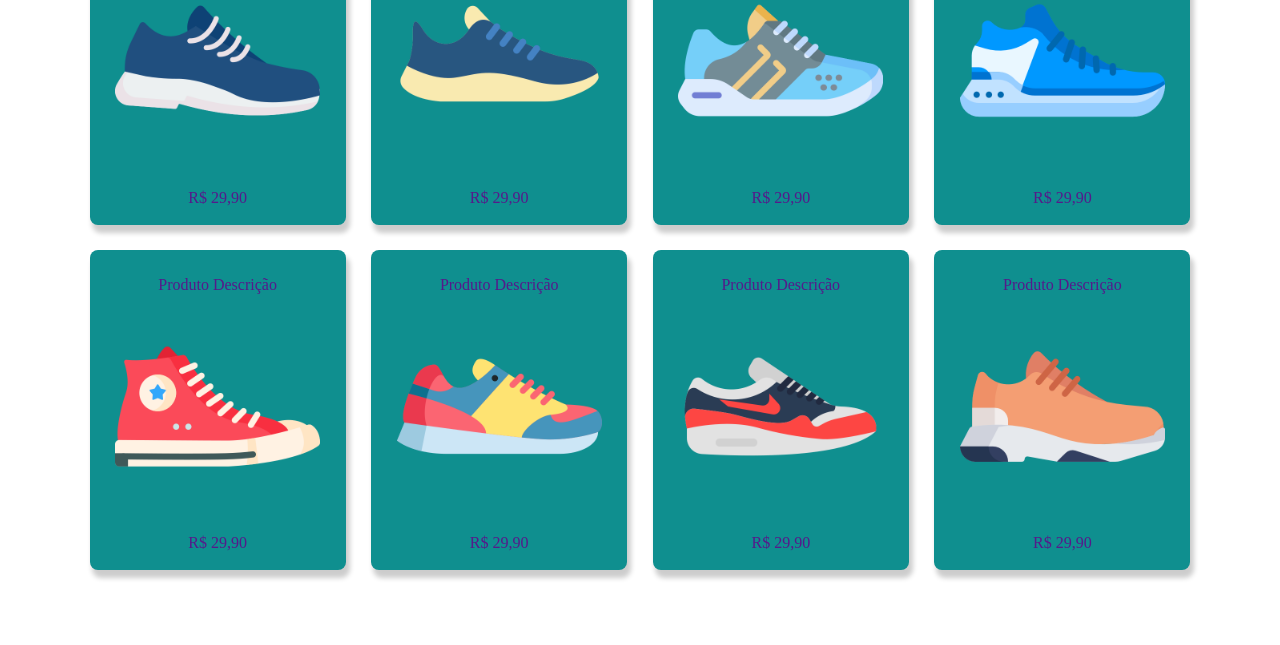
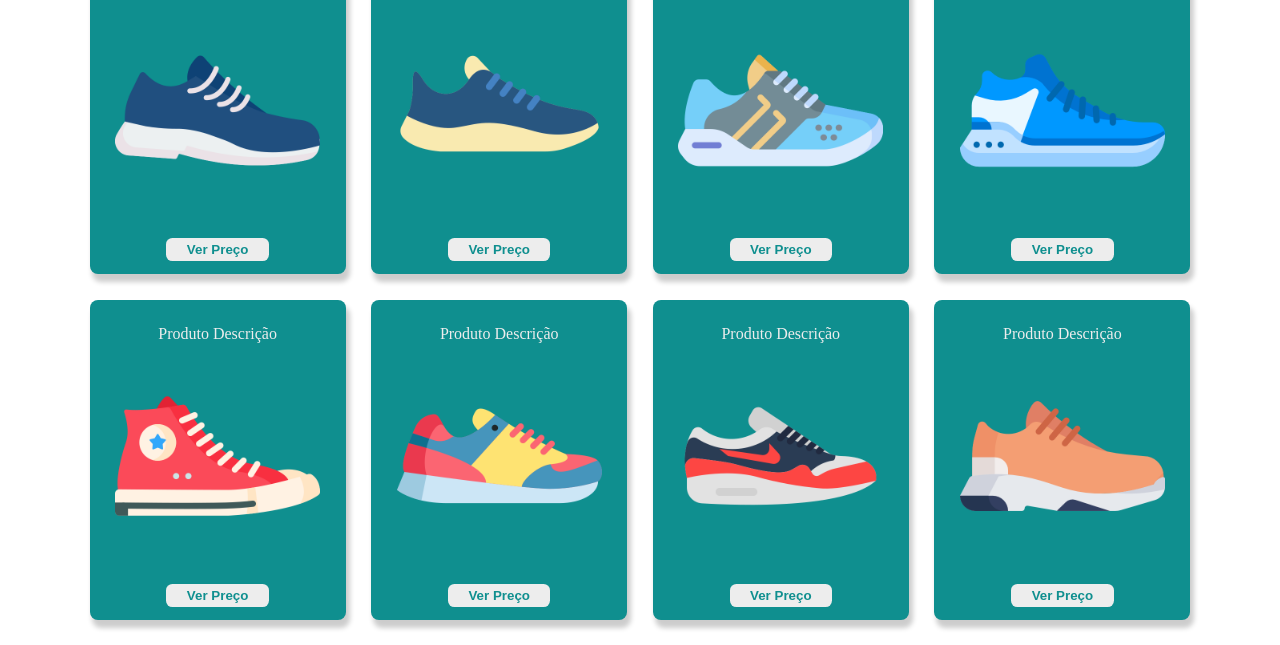
Before and after one commit to ailtonbarreto/webstore, a plain HTML site: page tenis.html in a window 1280 px wide. Shown: the part 313-958 px from the top of the page. Before the commit the page ends 909 px from the top, so only its background shows below. Drawn offline with Linux system fonts and the light colour scheme.

Commit message:
updating

```diff
--- a/Style/index.css
+++ b/Style/index.css
@@ -124,6 +124,10 @@ section{
     text-align: center;
 }
 
+.card a{
+    color: var(--cor-text);
+}
+
 .card img{
     display: flex;
     width: 100%;
@@ -145,7 +149,7 @@ section{
 
 .departamentos{
     display: flex;
-    justify-content: space-around;
+    justify-content: center;
 }
 
 .card-meio img{
@@ -154,11 +158,12 @@ section{
 
 .card-meio{
     background-color: var(--cor-text);
-    height: 14vw;
-    width: 33vw;
+    height: 15vw;
+    width: 30vw;
     display: flex;
     flex-direction: column;
     align-items: center;
+    text-align: center;
     justify-content: center;
     border-radius: 8px;
     cursor: pointer;
@@ -168,7 +173,7 @@ section{
 .meio{
     display: flex;
     flex-direction: column;
-    gap: 1vw;
+    gap: 2vw;
 }
 
 .pontas img{
@@ -177,7 +182,7 @@ section{
 
 .pontas{
     background-color: var(--cor-text);
-    height: 30vw;
+    height: 32vw;
     display: flex;
     padding: 3vw;
     flex-direction: column;
--- a/Style/tenis.css
+++ b/Style/tenis.css
@@ -7,7 +7,6 @@
 }
 
 *{
-
     box-sizing: border-box;
     list-style: none;
     text-decoration: none;
@@ -17,6 +16,7 @@
 
 body{
     background-color: var(--cor-bg);
+    height: 100vh;
 }
 
 header{
@@ -29,6 +29,7 @@ header{
     padding-right: 2vw;
     position: fixed;
     width: 100vw;
+    top: 0;
     z-index: 1;
 }
 
@@ -81,21 +82,19 @@ li a{
 }
 
 .texto-home{
-    position: fixed;
     display: flex;
     justify-content: center;
     color: var(--cor-principal);
     font-size: 3vw;
     margin-left: 5vw;
     margin-right: 5vw;
-    margin-top: 15vw;
+    margin-top: 10vw;
     text-shadow: 2px 4px 10px rgba(0, 0, 0, 0.5);
 }
 
-
 section{
     position: relative;
-    top: 15vw;
+    top: 2vw;
     display: flex;
     flex-direction: row;
     justify-content: center;
@@ -124,3 +123,19 @@ section{
     margin-top: 5%;
     margin-bottom: 2vw;
 }
+
+.card a{
+    color: var(--cor-text);
+}
+
+
+.btn-prod{
+    background-color: var(--cor-text);
+    border: none;
+    padding: 0.3vw;
+    color: #0f8f8f;
+    width: 50%;
+    border-radius: 0.5vw;
+    cursor: pointer;
+    font-weight: bolder;
+}
--- /dev/null
+++ b/login-sucess.css
@@ -0,0 +1,20 @@
+*{
+    padding: 0;
+    margin: 0;
+    box-sizing: border-box;
+}
+
+body{
+    background-color: #0f8f8f;
+    height: 100vh;
+    display: flex;
+    flex-direction: column;
+    justify-content: center;
+    align-items: center;
+    gap: 50px;
+    color: #ffffff;
+}
+
+img{
+    width: 60px;
+}
--- a/tenis.html
+++ b/tenis.html
@@ -35,49 +35,49 @@
         <figure class="card">
             <a href="">Produto Descrição</a>
             <img src="./Products/Tenis/tenis1.png" alt="">
-            <a href="">R$ 29,90</a>
+            <a href="./login.html"><button class="btn-prod">Ver Preço</button></a>
         </figure>
 
         <figure class="card">
             <a href="">Produto Descrição</a>
             <img src="./Products/Tenis/tenis2.png" alt="">
-            <a href="">R$ 29,90</a>
+            <a href="./login.html"><button class="btn-prod">Ver Preço</button></a>
         </figure>
 
         <figure class="card">
             <a href="">Produto Descrição</a>
             <img src="./Products/Tenis/tenis3.png" alt="">
-            <a href="">R$ 29,90</a>
+            <a href="./login.html"><button class="btn-prod">Ver Preço</button></a>
         </figure>
 
         <figure class="card">
             <a href="">Produto Descrição</a>
             <img src="./Products/Tenis/tenis4.png" alt="">
-            <a href="">R$ 29,90</a>
+            <a href="./login.html"><button class="btn-prod">Ver Preço</button></a>
         </figure>
 
         <figure class="card">
             <a href="">Produto Descrição</a>
             <img src="./Products/Tenis/tenis5.png" alt="">
-            <a href="">R$ 29,90</a>
+            <a href="./login.html"><button class="btn-prod">Ver Preço</button></a>
         </figure>
 
         <figure class="card">
             <a href="">Produto Descrição</a>
             <img src="./Products/Tenis/tenis6.png" alt="">
-            <a href="">R$ 29,90</a>
+            <a href="./login.html"><button class="btn-prod">Ver Preço</button></a>
         </figure>
 
         <figure class="card">
             <a href="">Produto Descrição</a>
             <img src="./Products/Tenis/tenis7.png" alt="">
-            <a href="">R$ 29,90</a>
+            <a href="./login.html"><button class="btn-prod">Ver Preço</button></a>
         </figure>
 
         <figure class="card">
             <a href="">Produto Descrição</a>
             <img src="./Products/Tenis/tenis8.png" alt="">
-            <a href="">R$ 29,90</a>
+            <a href="./login.html"><button class="btn-prod">Ver Preço</button></a>
         </figure>
 
     </section>
```
Also changed, not shown: Style/login.css (+10 -4 lines), index.html (+1 -1 lines), javascripts/login.js (+3 -4 lines), login-sucess.html (added, +19 -0 lines), login.html (+11 -2 lines).
